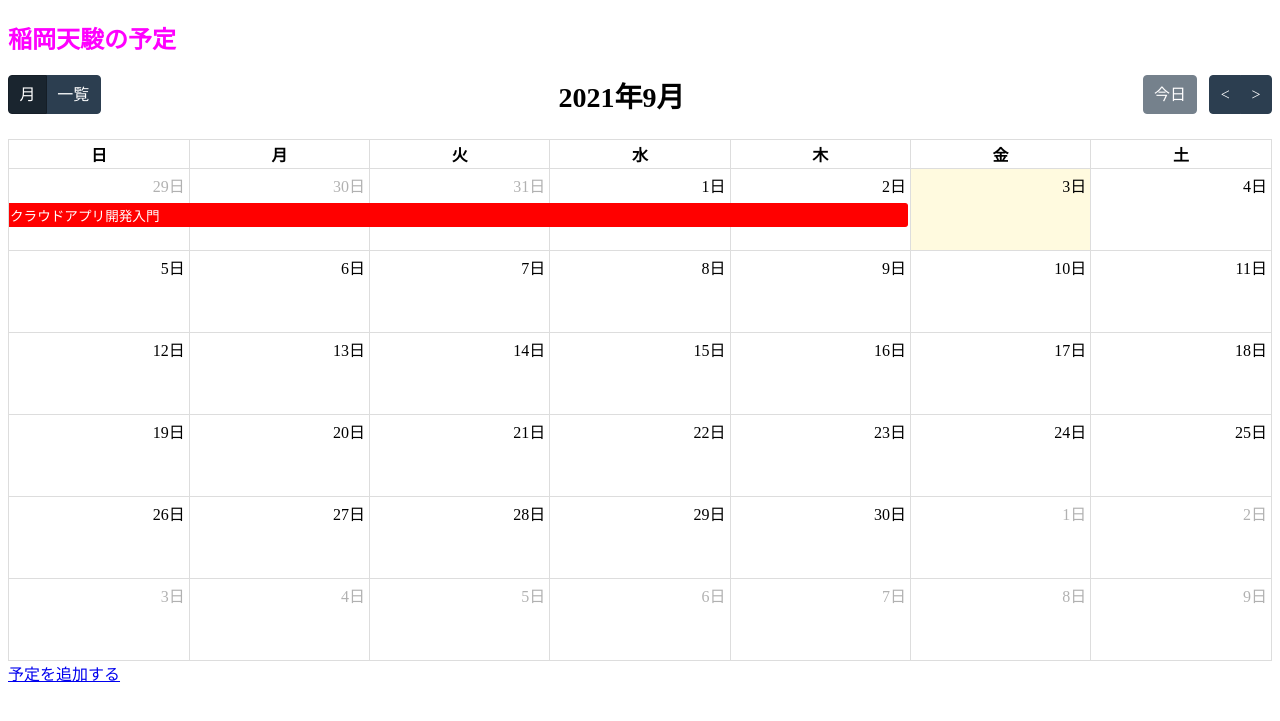
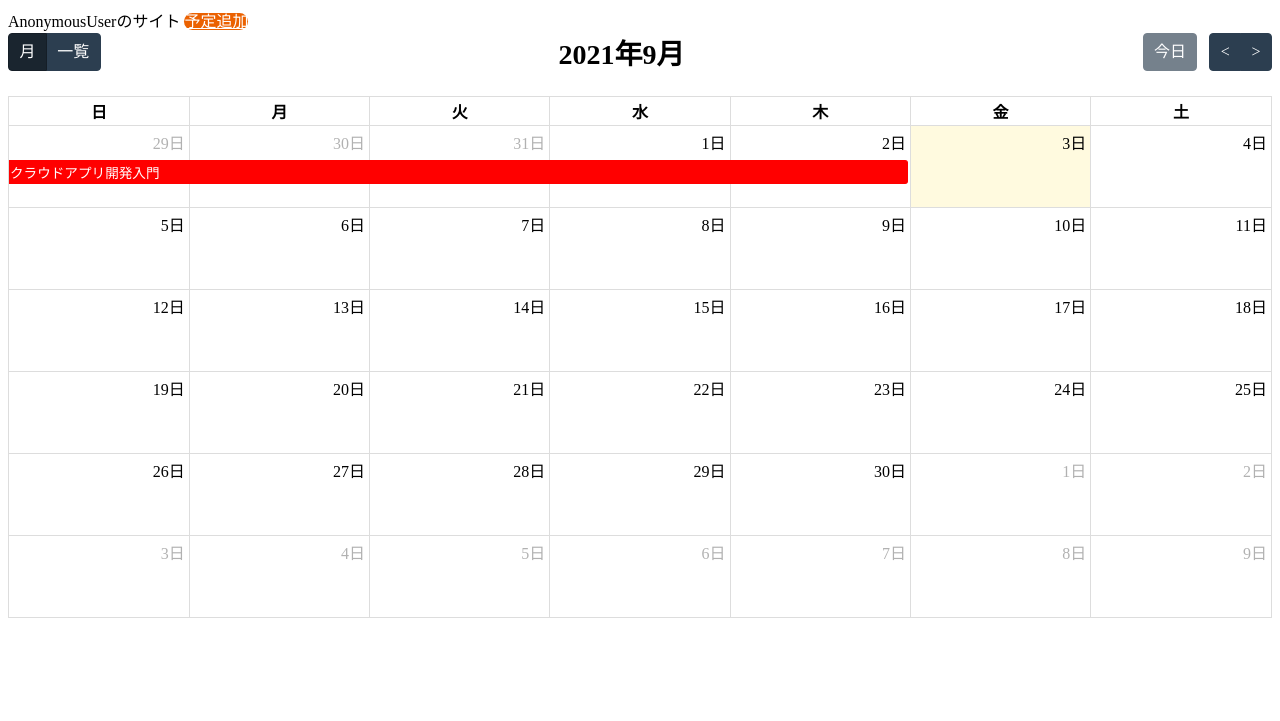
Before and after one commit to takatoshiinaoka/calendar, a Django app: template calendarSite/templates/user.html in a window 1280 px wide. Shown: the top 721 px of the page. Run offline with Django 3.2, Linux system fonts and the light colour scheme; the template is opened without the code that fills it, so the values that code supplies are empty; some libraries are stand-ins or nearby versions.

Commit message:
稲岡 途中 ボタン追加

```diff
--- a/calendarSite/templates/user.html
+++ b/calendarSite/templates/user.html
@@ -8,8 +8,25 @@
     <link href='calendar.css' rel='stylesheet' />
     <script src="https://cdn.jsdelivr.net/npm/fullcalendar@5.9.0/main.min.js"></script>
     <script src="https://cdn.jsdelivr.net/npm/fullcalendar@5.9.0/locales-all.js"></script>
+    <link rel="stylesheet" href="https://cdnjs.cloudflare.com/ajax/libs/slick-carousel/1.9.0/slick.min.css">
+    <link rel="stylesheet" href="https://cdnjs.cloudflare.com/ajax/libs/slick-carousel/1.9.0/slick-theme.min.css">
+    <script src="https://cdnjs.cloudflare.com/ajax/libs/slick-carousel/1.9.0/slick.min.js"></script>
     <title>user</title>
     <style>
+      .btn--orange,
+      a.btn--orange {
+        color: #fff;
+        background-color: #eb6100;
+      }
+      .btn--orange:hover,
+      a.btn--orange:hover {
+        color: #fff;
+        background: #f56500;
+      }
+
+      a.btn--radius {
+        border-radius: 100vh;
+      }
       div.user_name{
         color:#ff00ff;
       }
@@ -21,7 +38,6 @@
       }
     </style>
     <script>
-
         document.addEventListener('DOMContentLoaded', function() {
         var events=[
           {
@@ -39,14 +55,11 @@
               start:'{{cale.date | date:"Y-m-d" }}',
               url:'#'
             },
-        {% endfor %}
-
-
+          {% endfor %}
         ]
 
         var calendarEl = document.getElementById('calendar');
         var calendar = new FullCalendar.Calendar(calendarEl, {
-
           locale: 'ja',
           height: 'auto',
           headerToolbar: {
@@ -70,15 +83,17 @@
         });
         calendar.render();
       });
-
-
     </script>
   </head>
   <body>
-    <div class="user_name">
-      <h2>稲岡天駿の予定</h2>
+    <div>
+      <div>
+        {{user}}のサイト
+        <a class="btn btn--orange btn--radius" href="addData">予定追加</a>
+      </div>
     </div>
     <div id='calendar'></div>
-    <a href="{% url 'addData' %}">予定を追加する</a>
+
+
   </body>
 </html>
--- a/calendarSite/views.py
+++ b/calendarSite/views.py
@@ -81,11 +81,11 @@ def user(request):
    caleList = Calendar.objects.all()
 
    print(caleList)
-
+   user="稲岡天駿"
    dbData={
          "caleList":caleList,
+         "user":user,
    }
-
    return render(request,'user.html',dbData)
 
 
```
